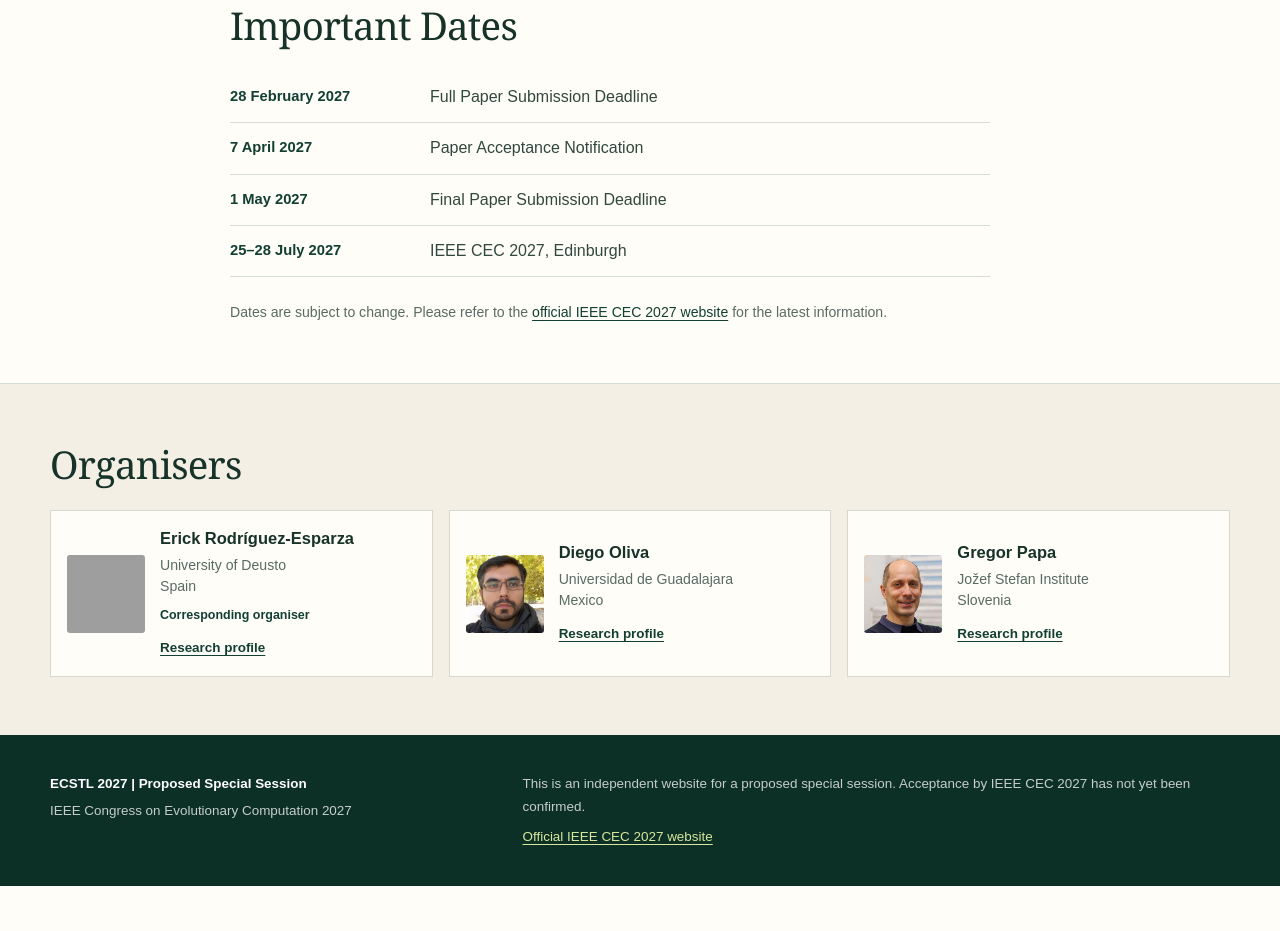
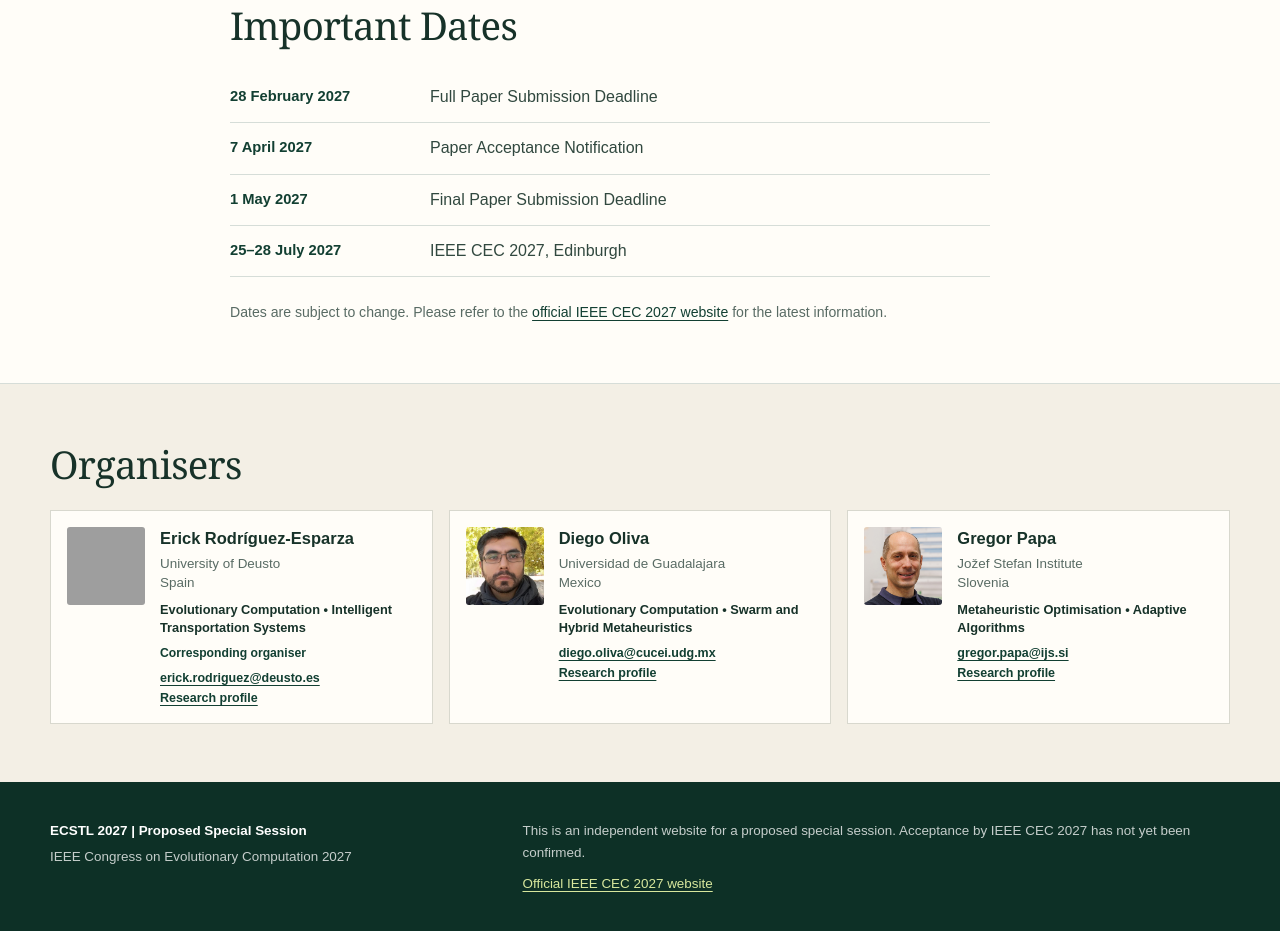
Before and after one commit to erickrdze/cec2027-ec-transport, a plain HTML site: page index.html in a window 1280 px wide. Shown: the part 2235-3166 px from the top of the page. Before the commit the page ends 3121 px from the top, so only its background shows below. Drawn offline with Linux system fonts and the light colour scheme; grey boxes are pictures that could not be loaded.

Commit message:
Add organiser expertise and contact details

```diff
--- a/index.html
+++ b/index.html
@@ -191,8 +191,8 @@
       display: grid;
       grid-template-columns: 78px 1fr;
       gap: 15px;
-      align-items: center;
-      min-height: 126px;
+      align-items: start;
+      min-height: 190px;
       padding: 16px;
       border: 1px solid #d8d8ce;
       background: var(--paper);
@@ -205,9 +205,11 @@
       object-position: top;
     }
     .person h3 { margin-bottom: 5px; font-size: 1.03rem; }
-    .person p { margin-bottom: 10px; color: var(--muted); font-size: .88rem; line-height: 1.45; }
-    .person .role { color: var(--green); font-size: .78rem; font-weight: 700; }
-    .person a { font-size: .84rem; font-weight: 700; }
+    .person p { margin-bottom: 8px; color: var(--muted); font-size: .84rem; line-height: 1.4; }
+    .person .expertise { color: var(--ink); font-size: .8rem; font-weight: 600; }
+    .person .role { color: var(--green); font-size: .76rem; font-weight: 700; }
+    .person-links { display: flex; flex-direction: column; align-items: flex-start; gap: 4px; }
+    .person-links a { overflow-wrap: anywhere; font-size: .78rem; font-weight: 700; line-height: 1.35; }
     footer {
       padding: 38px 0;
       color: rgba(255, 255, 255, .76);
@@ -243,7 +245,7 @@
       .topic-groups { gap: 30px; }
       .dates-table th, .dates-table td { display: block; width: 100%; padding: 8px 0 0; border-bottom: 0; }
       .dates-table td { padding: 1px 0 10px; border-bottom: 1px solid var(--line); }
-      .person { grid-template-columns: 82px 1fr; gap: 16px; min-height: 130px; padding: 18px; }
+      .person { grid-template-columns: 82px 1fr; gap: 16px; min-height: 186px; padding: 18px; }
       .person img { width: 82px; height: 82px; }
     }
   </style>
@@ -349,9 +351,9 @@
       <div class="wrap">
         <h2>Organisers</h2>
         <div class="people">
-          <article class="person"><img src="images/erick.png" alt="Portrait of Erick Rodríguez-Esparza"><div><h3>Erick Rodríguez-Esparza</h3><p>University of Deusto<br>Spain</p><p class="role">Corresponding organiser</p><a href="https://www.deusto.es/en/home/we-are-deusto/team/researchers/65752/investigador" target="_blank" rel="noreferrer">Research profile</a></div></article>
-          <article class="person"><img src="images/diego.png" alt="Portrait of Diego Oliva"><div><h3>Diego Oliva</h3><p>Universidad de Guadalajara<br>Mexico</p><a href="https://diegoliva.com/" target="_blank" rel="noreferrer">Research profile</a></div></article>
-          <article class="person"><img src="images/gregor.jpg" alt="Portrait of Gregor Papa"><div><h3>Gregor Papa</h3><p>Jožef Stefan Institute<br>Slovenia</p><a href="https://cs.ijs.si/papa/" target="_blank" rel="noreferrer">Research profile</a></div></article>
+          <article class="person"><img src="images/erick.png" alt="Portrait of Erick Rodríguez-Esparza" loading="lazy"><div><h3>Erick Rodríguez-Esparza</h3><p>University of Deusto<br>Spain</p><p class="expertise">Evolutionary Computation &bull; Intelligent Transportation Systems</p><p class="role">Corresponding organiser</p><div class="person-links"><a href="mailto:erick.rodriguez@deusto.es">erick.rodriguez@deusto.es</a><a href="https://www.deusto.es/en/home/we-are-deusto/team/researchers/65752/investigador" target="_blank" rel="noreferrer">Research profile</a></div></div></article>
+          <article class="person"><img src="images/diego.png" alt="Portrait of Diego Oliva" loading="lazy"><div><h3>Diego Oliva</h3><p>Universidad de Guadalajara<br>Mexico</p><p class="expertise">Evolutionary Computation &bull; Swarm and Hybrid Metaheuristics</p><div class="person-links"><a href="mailto:diego.oliva@cucei.udg.mx">diego.oliva@cucei.udg.mx</a><a href="https://diegoliva.com/" target="_blank" rel="noreferrer">Research profile</a></div></div></article>
+          <article class="person"><img src="images/gregor.jpg" alt="Portrait of Gregor Papa" loading="lazy"><div><h3>Gregor Papa</h3><p>Jožef Stefan Institute<br>Slovenia</p><p class="expertise">Metaheuristic Optimisation &bull; Adaptive Algorithms</p><div class="person-links"><a href="mailto:gregor.papa@ijs.si">gregor.papa@ijs.si</a><a href="https://cs.ijs.si/papa/" target="_blank" rel="noreferrer">Research profile</a></div></div></article>
         </div>
       </div>
     </section>
```
